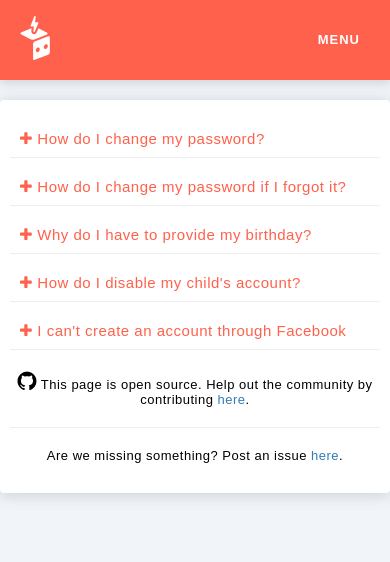
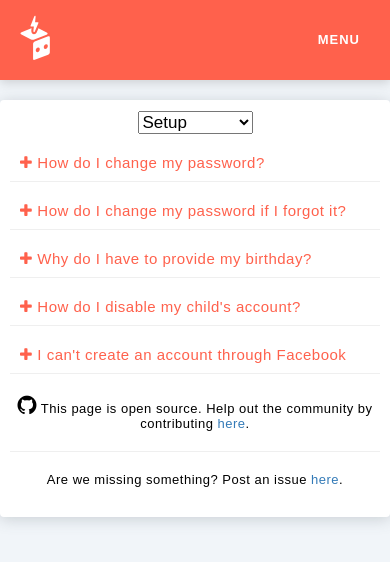
Before and after one commit to Toybox-Labs/support-page, a React (Create React App) app: page / in a window 390 px wide. Shown: the top 562 px of the page. Built offline with nearby package versions, Linux system fonts and the light colour scheme; what webfontloader would draw is missing.

Commit message:
adding mobile menu selector

```diff
--- a/package.json
+++ b/package.json
@@ -7,6 +7,7 @@
     "font-awesome": "^4.7.0",
     "gh-pages": "^1.2.0",
     "node-sass-chokidar": "^1.3.0",
+    "npm-run-all": "^4.1.3",
     "react": "^16.4.1",
     "react-dom": "^16.4.1",
     "react-scripts": "1.1.4",
@@ -18,8 +19,8 @@
     "start": "react-scripts start",
     "build": "react-scripts build",
     "test": "react-scripts test --env=jsdom",
-    "predeploy":"npm run build",
-    "deploy":"gh-pages -d build",
+    "predeploy": "npm run build",
+    "deploy": "gh-pages -d build",
     "eject": "react-scripts eject"
   },
   "devDependencies": {}
--- a/src/troubleshoot/Troubleshoot.css
+++ b/src/troubleshoot/Troubleshoot.css
@@ -207,6 +207,8 @@
   .troubleshoot .fa-github {
     font-size: 1.7em;
     vertical-align: bottom; }
+  .troubleshoot .section-selector {
+    font-size: 17px; }
 
 @keyframes expandSection {
   0% {
--- a/src/troubleshoot/Troubleshoot.js
+++ b/src/troubleshoot/Troubleshoot.js
@@ -8,8 +8,16 @@ class Troubleshoot extends Component {
     this.handleNavigationSectionClick = this.handleNavigationSectionClick.bind(this);
   }
   handleNavigationSectionClick(event) {
+    let section;
+    if(event.target){
+      if(event.target.nodeName === 'SELECT'){
+        section = event.target.value
+      } else {
+        section = event.target.classList[1]
+      }
+    }
     this.setState({
-      section:event.target.classList[1]
+      section:section
     })
   }
   componentDidMount(){
@@ -19,13 +27,31 @@ class Troubleshoot extends Component {
   }
   render() {
     let section = this.state ? this.state.section : 'account'
+    const navigationSections = [
+      {
+        name:'Setup'
+        , id: 'setup'
+      }
+      , {
+        name:'Print Quality'
+        , id: 'quality'
+      }
+      , {
+        name:'Mechanical'
+        , id: 'mechanical'
+      }
+      , {
+        name:'Account'
+        , id: 'account'
+      }
+    ]
     return (
       <div className="troubleshoot troubleshootRoute">
         <div className="left-panel">
-          <TroubleshootNavigationPanel handleNavigationSectionClick={this.handleNavigationSectionClick} selectedSection={section}/>
+          <TroubleshootNavigationPanel handleNavigationSectionClick={this.handleNavigationSectionClick} selectedSection={section} navSections={navigationSections}/>
         </div>
         <div className="right-panel">
-          <MainTroubleshootPage section={section}/>
+          <MainTroubleshootPage handleNavigationSectionClick={this.handleNavigationSectionClick}  section={section} navSections={navigationSections}/>
         </div>
       </div>
     );
--- a/src/troubleshoot/Troubleshoot.scss
+++ b/src/troubleshoot/Troubleshoot.scss
@@ -269,6 +269,10 @@
     font-size: 1.7em;
     vertical-align: bottom;
   }
+  .section-selector
+  {
+    font-size: 17px;
+  }
 }
 
 @keyframes expandSection
--- a/src/troubleshoot/components/MainTroubleshootPage.js
+++ b/src/troubleshoot/components/MainTroubleshootPage.js
@@ -8,6 +8,7 @@ import ToyboxNavigationHelpers from '../../helpers/ToyboxNavigationHelpers'
 class MainTroubleshootPage extends Component {
   render() {
     let component;
+    let navSections = this.props ? this.props.navSections : []
     switch(this.props.section){
       case 'mechanical':
         component = <MechanicalTroubleshoot section={this.props.section}/>
@@ -23,6 +24,13 @@ class MainTroubleshootPage extends Component {
     }
     return (
       <div className="main-troubleshoot">
+        <div className="mobile-selector-wrapper">
+          <select className="section-selector" onChange={this.props.handleNavigationSectionClick}>
+            {navSections.map(function(navsec, i){
+              return <option className="section-option"  value={navsec.id} >{navsec.name}</option>
+            })}
+          </select>
+        </div>
         {component}
         <div className="center-div">
           <i className="fa fa-github"></i> This page is open source. Help out the community by contributing <a href={ToyboxNavigationHelpers.getGithubRepoURL()}>here</a>.
--- a/src/troubleshoot/components/TroubleshootNavigationPanel.js
+++ b/src/troubleshoot/components/TroubleshootNavigationPanel.js
@@ -17,28 +17,11 @@ class TroubleshootNavigationSection extends Component {
 
 class TroubleshootNavigationPanel extends Component {
   render() {
-    const navigationSections = [
-      {
-        name:'Setup'
-        , id: 'setup'
-      }
-      , {
-        name:'Print Quality'
-        , id: 'quality'
-      }
-      , {
-        name:'Mechanical'
-        , id: 'mechanical'
-      }
-      , {
-        name:'Account'
-        , id: 'account'
-      }
-    ]
+    let navSections = this.props ? this.props.navSections : []
     let selectedSection = this.props ? this.props.selectedSection : 'account'
     return (
       <div className="t-nav-panel">
-        {navigationSections.map(function(navsec, i){
+        {navSections.map(function(navsec, i){
           return <TroubleshootNavigationSection navsec={navsec} onClick={this} selectedSection={selectedSection}/>;
         }, this.props.handleNavigationSectionClick)}
       </div>
```
Also changed, not shown: 2 other files (tests, documents, lock files or other folders).
